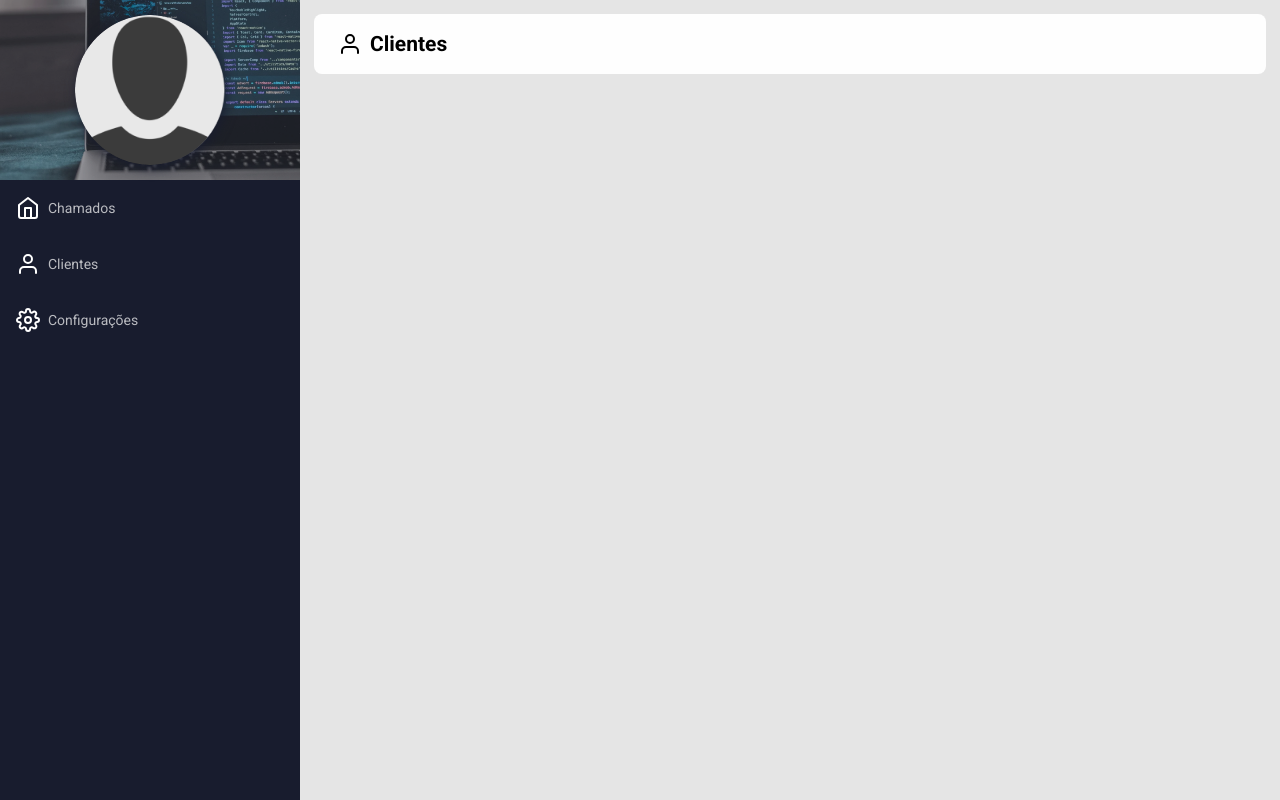
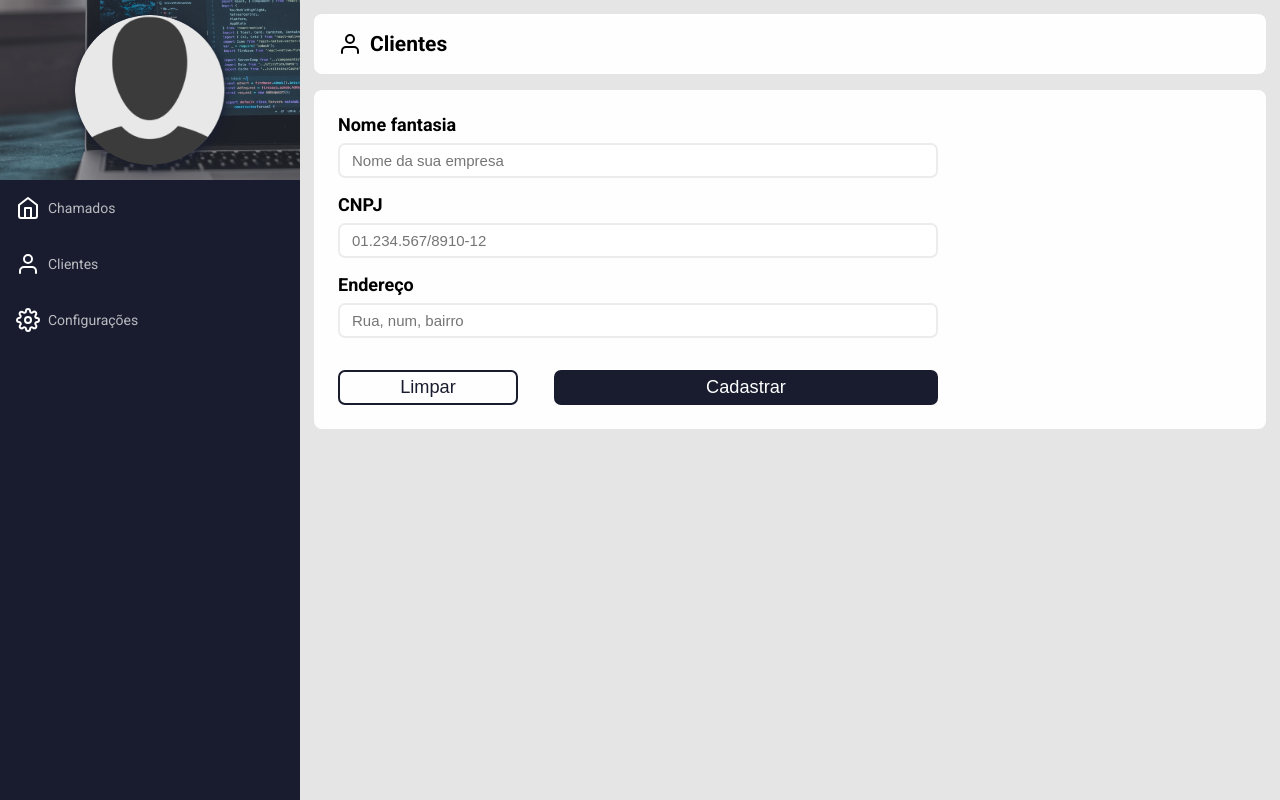
Before and after one commit to MarcosVel/chamados, a React (Create React App) app: page /customers in a window 1280 px wide. Built offline with nearby package versions, Linux system fonts and the light colour scheme; no server answers; sample sign-in values are in the browser's storage.

Commit message:
creted add customers page

```diff
--- a/src/pages/Customers/index.jsx
+++ b/src/pages/Customers/index.jsx
@@ -1,9 +1,25 @@
+import { useState } from 'react';
 import { FiUser } from 'react-icons/fi';
 import Nav from '../../components/Nav';
 import Title from '../../components/Title';
 import './styles.css';
 
 function Customers() {
+  const [nomeFantasia, setNomeFantasia] = useState('');
+  const [cnpj, setCnpj] = useState('');
+  const [endereco, setEndereco] = useState('');
+
+  function cleanInputs() {
+    setNomeFantasia('');
+    setCnpj('');
+    setEndereco('');
+  }
+
+  function handleAdd(e) {
+    e.preventDefault();
+    alert('submit')
+  }
+
   return (
     <div className="page">
       <Nav />
@@ -12,6 +28,24 @@ function Customers() {
         <Title name='Clientes'>
           <FiUser size='24' />
         </Title>
+
+        <div className="container">
+          <form className="form-profile customers" onSubmit={handleAdd}>
+            <label>Nome fantasia</label>
+            <input type="text" placeholder="Nome da sua empresa" value={nomeFantasia} onChange={(e) => setNomeFantasia(e.target.value)} />
+
+            <label>CNPJ</label>
+            <input type="text" placeholder="01.234.567/8910-12" value={cnpj} onChange={(e) => setCnpj(e.target.value)} />
+
+            <label>Endereço</label>
+            <input type="text" name="endereco" placeholder='Rua, num, bairro' value={endereco} onChange={(e) => setEndereco(e.target.value)} />
+
+            <div className="flex">
+              <button type='reset' className="btn-reset" onClick={() => cleanInputs()}>Limpar</button>
+              <button type="submit">Cadastrar</button>
+            </div>
+          </form>
+        </div>
       </div>
     </div>
   )
--- a/src/pages/Customers/styles.css
+++ b/src/pages/Customers/styles.css
@@ -0,0 +1,17 @@
+.flex {
+  display: flex;
+  max-width: 600px;
+  gap: 36px;
+}
+
+.btn-reset {
+  flex: unset !important;
+  width: 30%;
+  background-color: transparent;
+  color: #181c2e;
+}
+
+.btn-reset:hover {
+  background-color: #181c2e;
+  color: #fff;
+}
--- a/src/pages/Settings/styles.css
+++ b/src/pages/Settings/styles.css
@@ -71,6 +71,7 @@
 }
 
 .form-profile button {
+  flex: 1;
   max-width: 600px;
   margin-top: 16px;
 }
```
